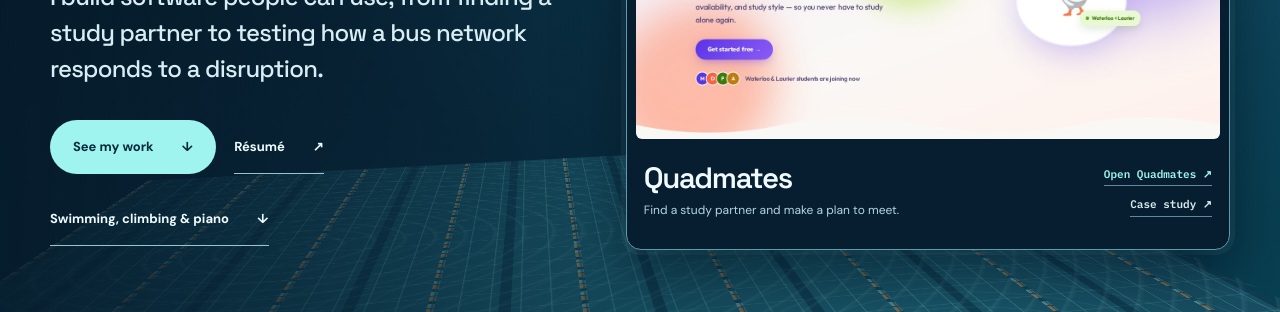
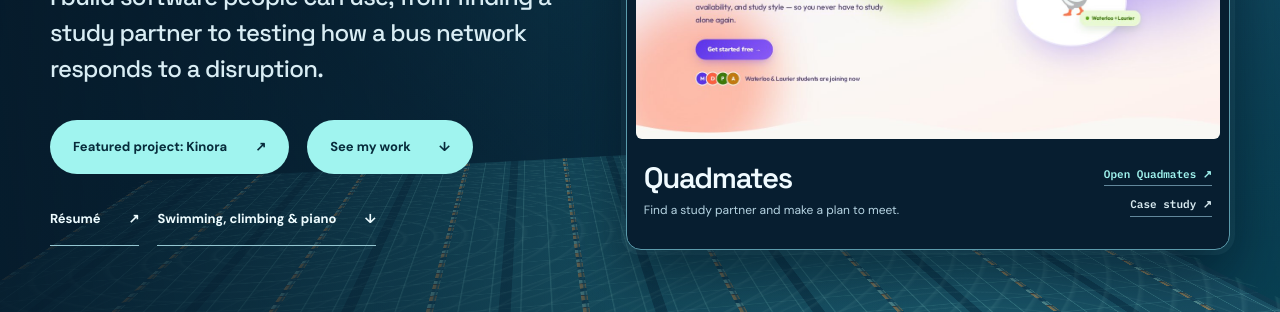
Before and after one commit to Tophacks/personal-website, a plain HTML site: page index.html in a window 1280 px wide. Shown: the part 488-800 px from the top of the page. Drawn offline with Linux system fonts and the light colour scheme.

Commit message:
Link Kinora feature from homepage

```diff
--- a/index.html
+++ b/index.html
@@ -66,6 +66,7 @@
           <h1 id="heroTitle">Nate<br>Powell<span>.</span></h1>
           <p class="hero-subtitle">I build software people can use, from finding a study partner to testing how a bus network responds to a disruption.</p>
           <div class="hero-actions">
+            <a class="button button-solid" href="projects/kinora.html">Featured project: Kinora <span aria-hidden="true">↗</span></a>
             <a class="button button-solid" href="#projects">See my work <span aria-hidden="true">↓</span></a>
             <a class="button button-text" href="resumes.html">Résumé <span aria-hidden="true">↗</span></a>
             <a class="button button-text" href="#interests">Swimming, climbing &amp; piano <span aria-hidden="true">↓</span></a>
```
